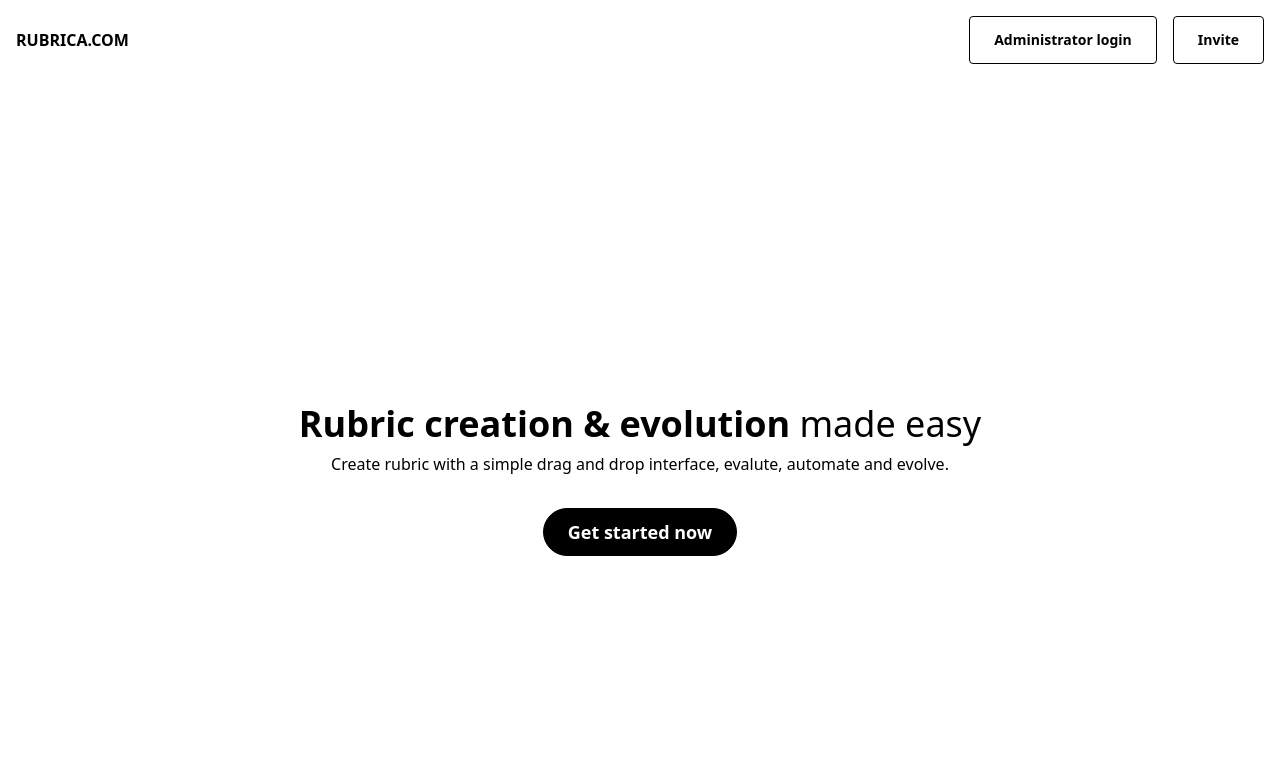
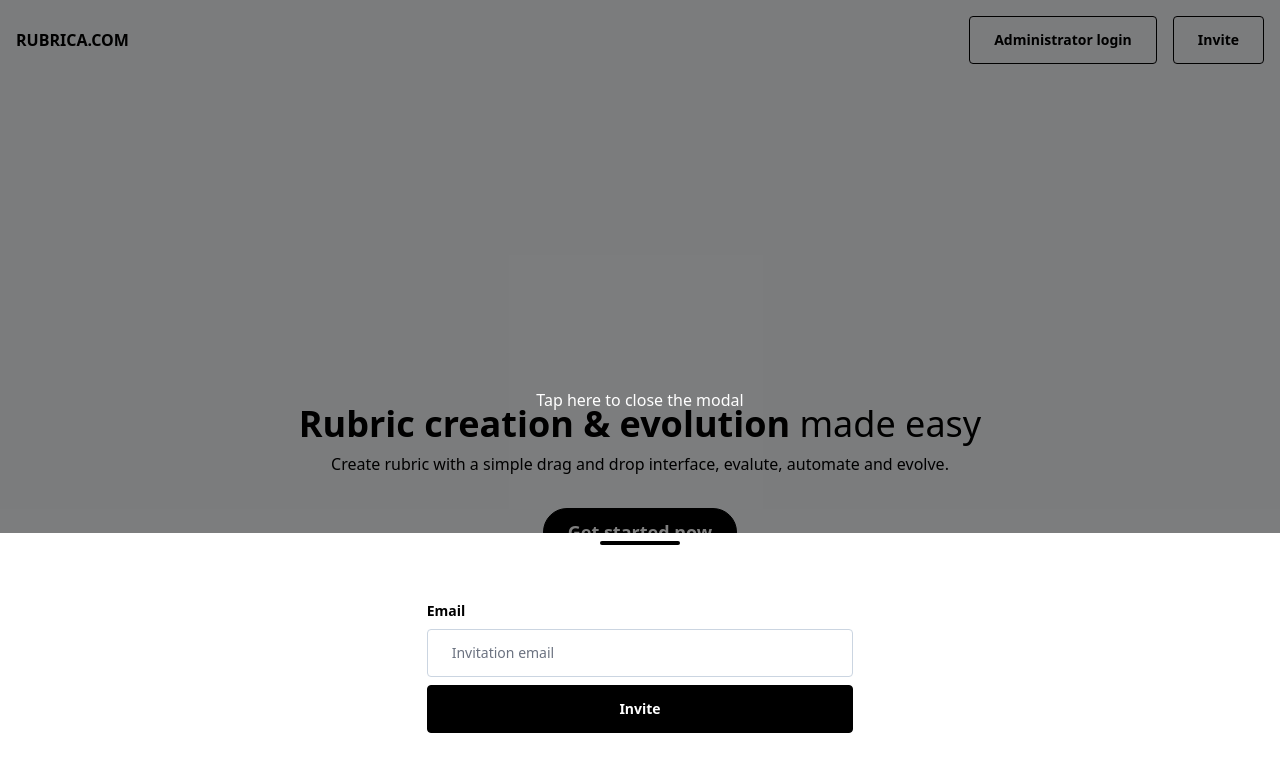
Before and after one commit to manikangkan/rubrica, a Next.js app: page / in a window 1280 px wide. Both pictures are taken after a click on the button "Administrator login". Shown: the top 772 px of the page. Built offline with nearby package versions, Linux system fonts and the light colour scheme.

Commit message:
feat: landing page with auth modal config

```diff
--- /dev/null
+++ b/components/landingPage/AdministrationLogin.form.jsx
@@ -0,0 +1,10 @@
+const AdministrationLogin = () => {
+  return (
+    <form>
+      <input type="text" placeholder="Invitation email" />
+      <button>Invite</button>
+    </form>
+  );
+};
+
+export default AdministrationLogin;
--- /dev/null
+++ b/components/landingPage/Auth.modal.jsx
@@ -0,0 +1,21 @@
+import InvitationForm from "./Invitation.form";
+
+const Auth = ({ setIsAuthModalOpen }) => {
+  return (
+    <div className="h-full w-full fixed top-0 flex flex-col justify-end">
+      {/* form */}
+      <div className="h-1/3 bg-white flex flex-col justify-center items-center z-50 relative">
+        <div className="w-20 h-1 rounded-full bg-black absolute top-2" />
+        <InvitationForm />
+      </div>
+      {/* overlay */}
+      <div
+        className="w-full h-full bg-black/50 absolute cursor-pointer text-white flex justify-center items-center"
+        onClick={() => setIsAuthModalOpen(false)}>
+        <p>Tap here to close the modal</p>
+      </div>
+    </div>
+  );
+};
+
+export default Auth;
--- /dev/null
+++ b/components/landingPage/Invitation.form.jsx
@@ -0,0 +1,11 @@
+const InvitationForm = () => {
+  return (
+    <form className="w-1/3 flex flex-col space-y-2">
+      <label htmlFor="invitationEmail">Email</label>
+      <input type="text" placeholder="Invitation email" id="invitationEmail" />
+      <button className="w-full">Invite</button>
+    </form>
+  );
+};
+
+export default InvitationForm;
--- a/components/landingPage/Main.jsx
+++ b/components/landingPage/Main.jsx
@@ -1,4 +1,4 @@
-const Main = () => {
+const Main = ({ setIsAuthModalOpen }) => {
   return (
     <div className="h-full flex flex-col items-center justify-center space-y-8">
       <div className="text-center space-y-2">
@@ -11,7 +11,11 @@ const Main = () => {
           and evolve.
         </p>
       </div>
-      <button className="rounded-full text-lg">Get started now</button>
+      <button
+        className="rounded-full text-lg"
+        onClick={() => setIsAuthModalOpen(true)}>
+        Get started now
+      </button>
     </div>
   );
 };
--- a/components/landingPage/Navbar.jsx
+++ b/components/landingPage/Navbar.jsx
@@ -1,14 +1,20 @@
 import Logo from "../shared/Logo";
 
-const Navbar = () => {
+const Navbar = ({ setIsAuthModalOpen }) => {
   return (
     <nav className="flex items-center justify-between m-4">
       <Logo />
       <div className="space-x-4">
-        <button className="bg-transparent text-black">
+        <button
+          className="bg-transparent text-black"
+          onClick={() => setIsAuthModalOpen(true)}>
           Administrator login
         </button>
-        <button className="bg-transparent text-black">Invite</button>
+        <button
+          className="bg-transparent text-black"
+          onClick={() => setIsAuthModalOpen(true)}>
+          Invite
+        </button>
       </div>
     </nav>
   );
--- a/pages/index.js
+++ b/pages/index.js
@@ -1,11 +1,18 @@
 import Navbar from "../components/landingPage/Navbar";
 import Main from "../components/landingPage/Main";
+import Auth from "../components/landingPage/Auth.modal";
+import { useState } from "react";
 
 const LandingPage = () => {
+  const [isAuthModalOpen, setIsAuthModalOpen] = useState(false);
   return (
-    <div className="max-w-7xl mx-auto h-screen overflow-hidden">
-      <Navbar />
-      <Main />
+    <div className="bg-slate-50 h-screen overflow-hidden relative">
+      <div className="max-w-7xl mx-auto h-full">
+        <Navbar setIsAuthModalOpen={setIsAuthModalOpen} />
+        <Main setIsAuthModalOpen={setIsAuthModalOpen} />
+      </div>
+      {/* auth modal for administration login or email invitation */}
+      {isAuthModalOpen && <Auth setIsAuthModalOpen={setIsAuthModalOpen} />}
     </div>
   );
 };
--- a/styles/globals.css
+++ b/styles/globals.css
@@ -7,6 +7,14 @@
     @apply text-4xl font-bold;
   }
 
+  label {
+    @apply font-bold text-sm;
+  }
+
+  input {
+    @apply h-12 !w-full !rounded !px-6 !text-sm !border-slate-300;
+  }
+
   button {
     @apply bg-black border border-black text-white font-bold h-12 px-6 rounded text-sm;
   }
```
